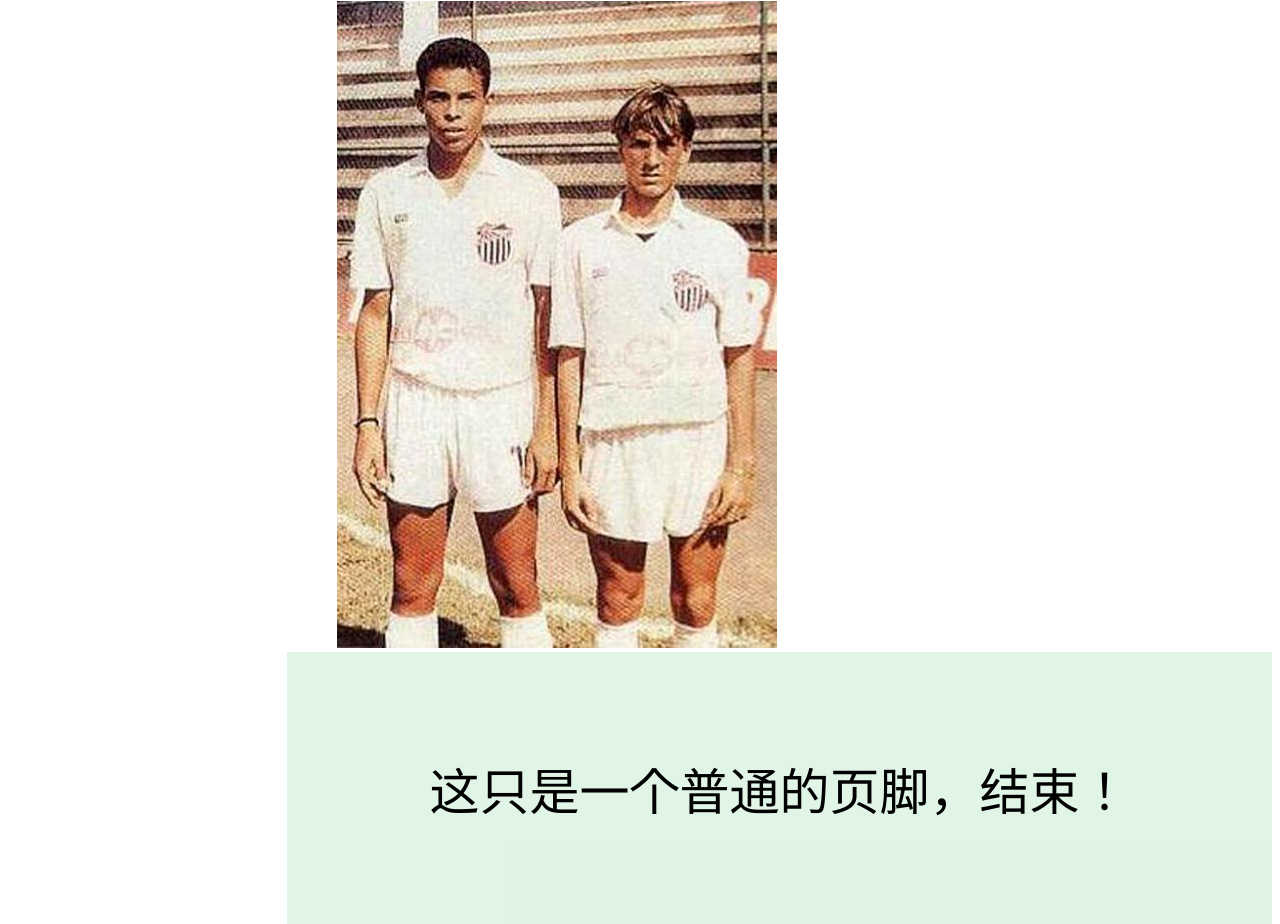
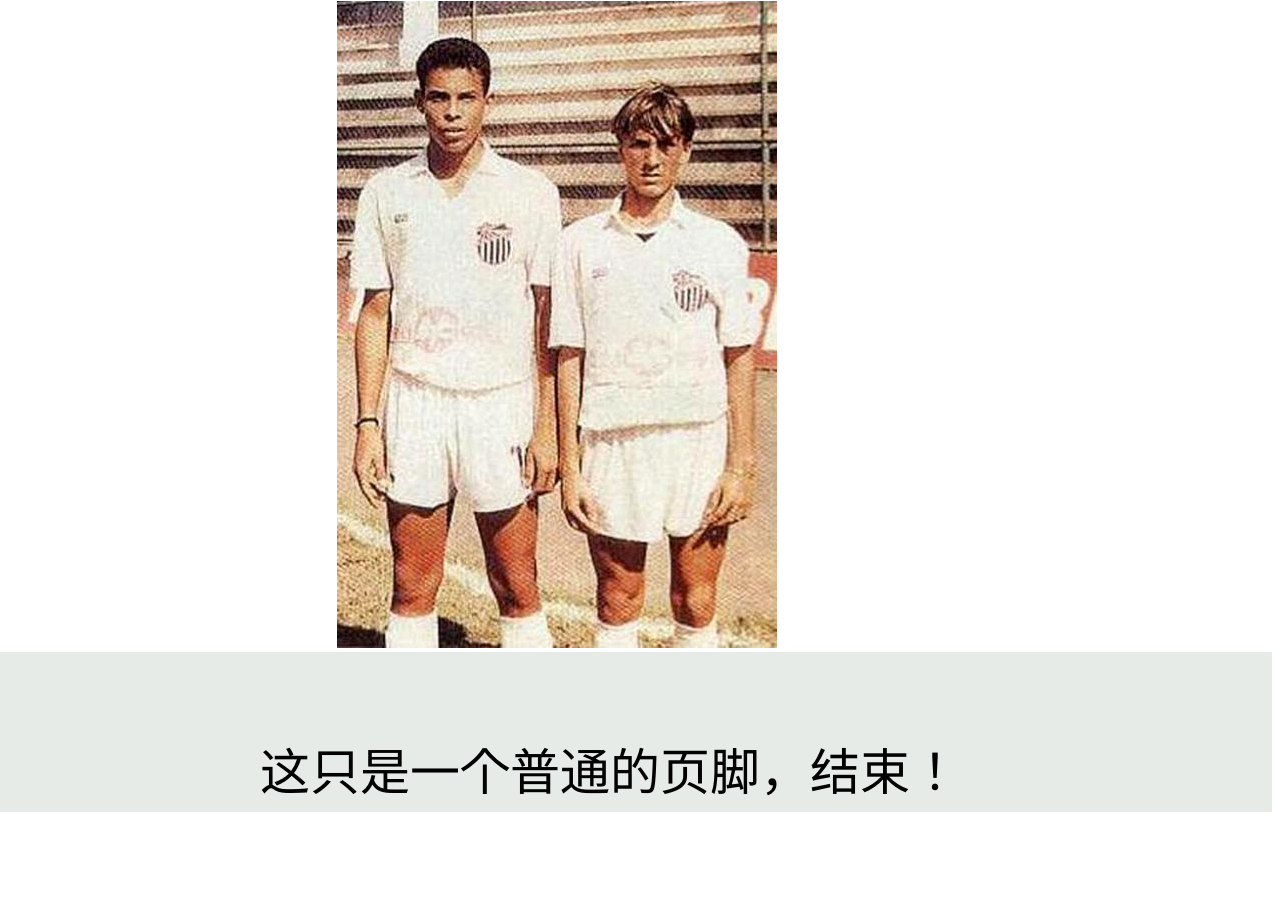
Before and after one commit to metowang/hw3, a plain HTML site: page index.html in a window 1280 px wide. Shown: the part 936-1860 px from the top of the page. After the commit the page ends 1748 px from the top, so only its background shows below. Drawn offline with Linux system fonts and the light colour scheme.

Commit message:
Add files via upload

```diff
--- a/index.html
+++ b/index.html
@@ -5,8 +5,14 @@
     <title>小小作业</title>
     <style>
 
-        .container {
+
+.shenti{
   position: relative;
+  top:0;
+  width: 100%;
+  height: 1500px;
+
+
 }
 
 .center {
@@ -41,7 +47,7 @@
             width:24%;
             background-color: #d2d2c9;
             position: fixed;
-            height: 100%;
+            height: 500px;
             overflow: auto;
         }
         li a{
@@ -118,21 +124,24 @@ li.dropdown {
 }
 
 .footer {
-  background-color: #7dd2913c;
-  padding: 50px;
+  background-color: #e7ebe8fa;
+  padding: 30px;
+  clear: both;
+
   text-align: center;
-  clear:both;
+  float: inline-end;
   font-size: 50px;
-  width: 70%;
-  float: right;
+  width: 100%;
+  height: 100px;
 
 }
+
 
 
     </style>
 </head>
 <body>
-
+<div class="shenti">
     <div>
     <ul>
         <li><a class="active" href="sscshuiuyy">吃饭</a></li>
@@ -172,8 +181,8 @@ li.dropdown {
             <img src="e4dde71190ef76c6ea8ff2919f16fdfaaf51672e (1).jpg">
 
         </div>
+</div>
 
-        <tr>
 
 
         <div class="footer"><p>这只是一个普通的页脚，结束！</p></div>
```
